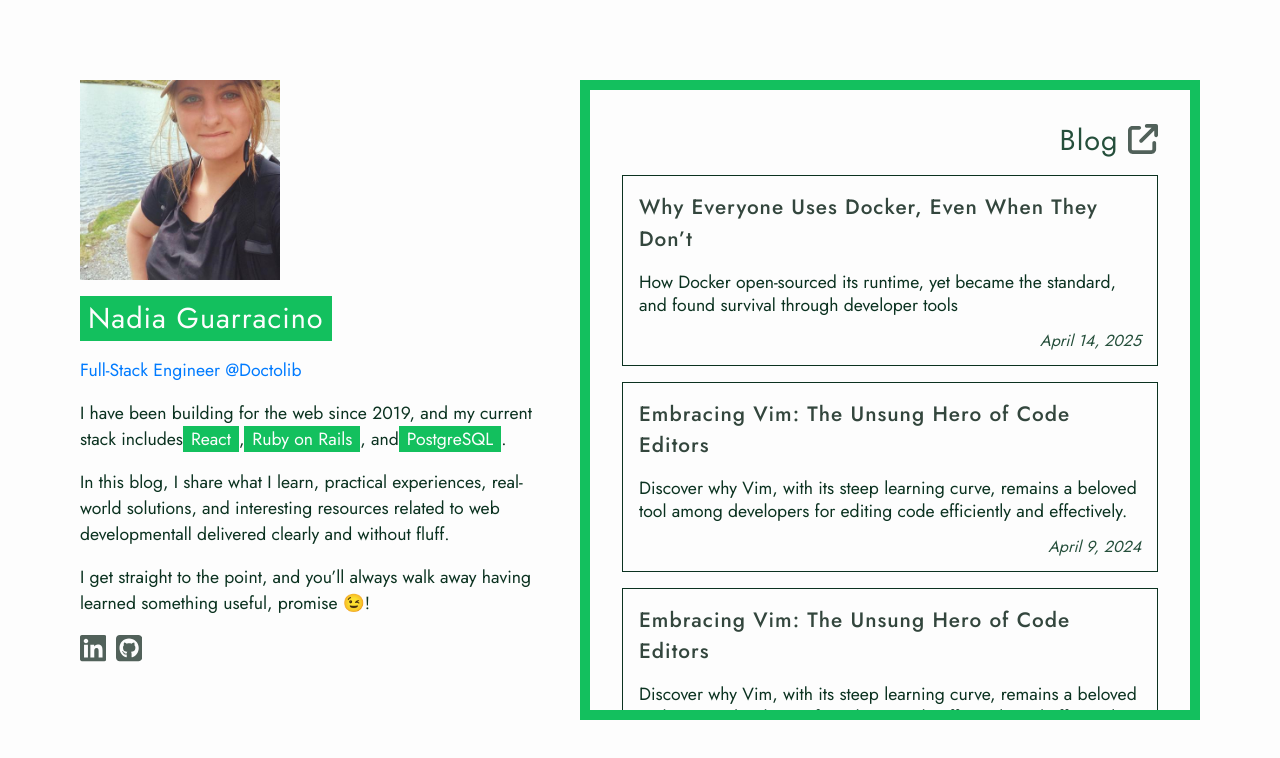
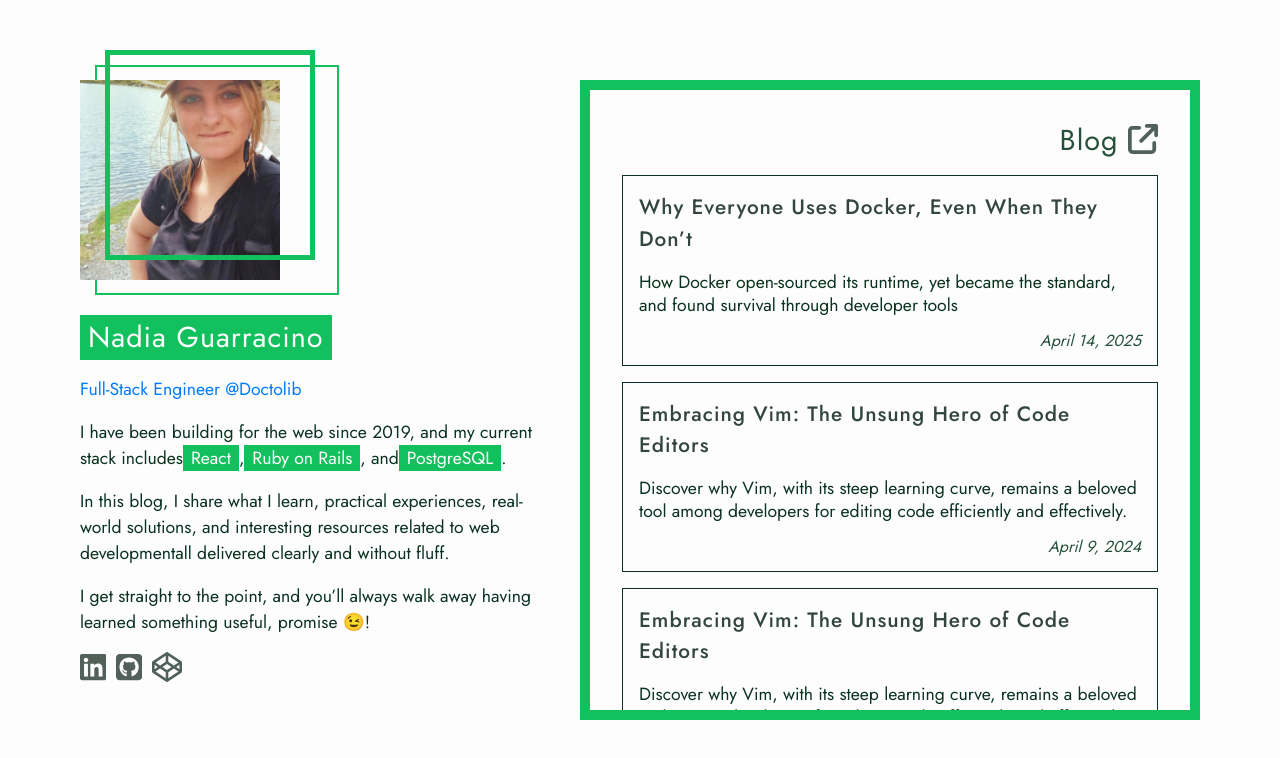
Before and after one commit to JackGarrus/nadyg-website, a Next.js app: page / in a window 1280 px wide. Shown: the top 758 px of the page. Built offline with nearby package versions, Linux system fonts and the light colour scheme.

Commit message:
improve selfie + codepen link

```diff
--- a/src/app/components/AboutSection.module.css
+++ b/src/app/components/AboutSection.module.css
@@ -2,6 +2,33 @@
   grid-area: image;
   display: flex;
   flex-direction: column;
+}
+
+.me {
+  position: relative;
+  width: 250px;
+  padding-bottom: 1rem;
+}
+
+.me::before {
+  content: "";
+  position: absolute;
+  width: 200px;
+  height: 200px;
+  border: 5px solid var(--highlight);
+  top: -30px;
+  right: 15px;
+}
+
+.me::after {
+  content: "";
+  z-index: -1;
+  position: absolute;
+  width: 240px;
+  height: 226px;
+  border: 2px solid var(--highlight);
+  top: -15px;
+  left: 15px;
 }
 
 .aboutImage h1 {
--- a/src/app/components/AboutSection.tsx
+++ b/src/app/components/AboutSection.tsx
@@ -10,12 +10,15 @@ import Linkedin from "../icons/Linkedin";
 import Github from "../icons/Github";
 import Link from "next/link";
 import l from "@/app/style/layout.module.css";
+import Codepen from "../icons/Linkedin copy";
 
 export default function AboutSection() {
   return (
     <div className={s.container}>
       <div className={s.aboutImage}>
-        <Image src="/me.jpeg" alt="Profile" width={200} height={200} />
+        <div className={s.me}>
+          <Image src="/me.jpeg" alt="Profile" width={200} height={200} />
+        </div>
         <motion.h1
           initial={{ opacity: 0 }}
           animate={{ opacity: 1 }}
@@ -68,6 +71,14 @@ export default function AboutSection() {
           >
             <Github className="icon" />
           </Link>
+          <Link
+            key="/codepen"
+            href="https://codepen.io/NadGu"
+            target="blank"
+            className={clsx(s.link, l.pl8)}
+          >
+            <Codepen className="icon" />
+          </Link>
         </div>
       </div>
     </div>
--- /dev/null
+++ b/src/app/icons/Linkedin copy.tsx
@@ -0,0 +1,16 @@
+interface Props {
+  className: string;
+}
+
+const Codepen = ({ className }: Props) => {
+  return (
+    <svg
+      xmlns="http://www.w3.org/2000/svg"
+      viewBox="0 0 512 512"
+      className={className}
+    >
+      <path d="M502.3 159.7l-234-156c-8-4.9-16.5-5-24.6 0l-234 156C3.7 163.7 0 170.8 0 178v156c0 7.1 3.7 14.3 9.7 18.3l234 156c8 4.9 16.5 5 24.6 0l234-156c6-4 9.7-11.1 9.7-18.3V178c0-7.1-3.7-14.3-9.7-18.3zM278 63.1l172.3 114.9-76.9 51.4L278 165.7V63.1zm-44 0v102.6l-95.4 63.7-76.9-51.4L234 63.1zM44 219.1l55.1 36.9L44 292.8v-73.7zm190 229.7L61.7 334l76.9-51.4L234 346.3v102.6zm22-140.9l-77.7-52 77.7-52 77.7 52-77.7 52zm22 140.9V346.3l95.4-63.7 76.9 51.4L278 448.8zm190-156l-55.1-36.9L468 219.1v73.7z" />
+    </svg>
+  );
+};
+export default Codepen;
```
